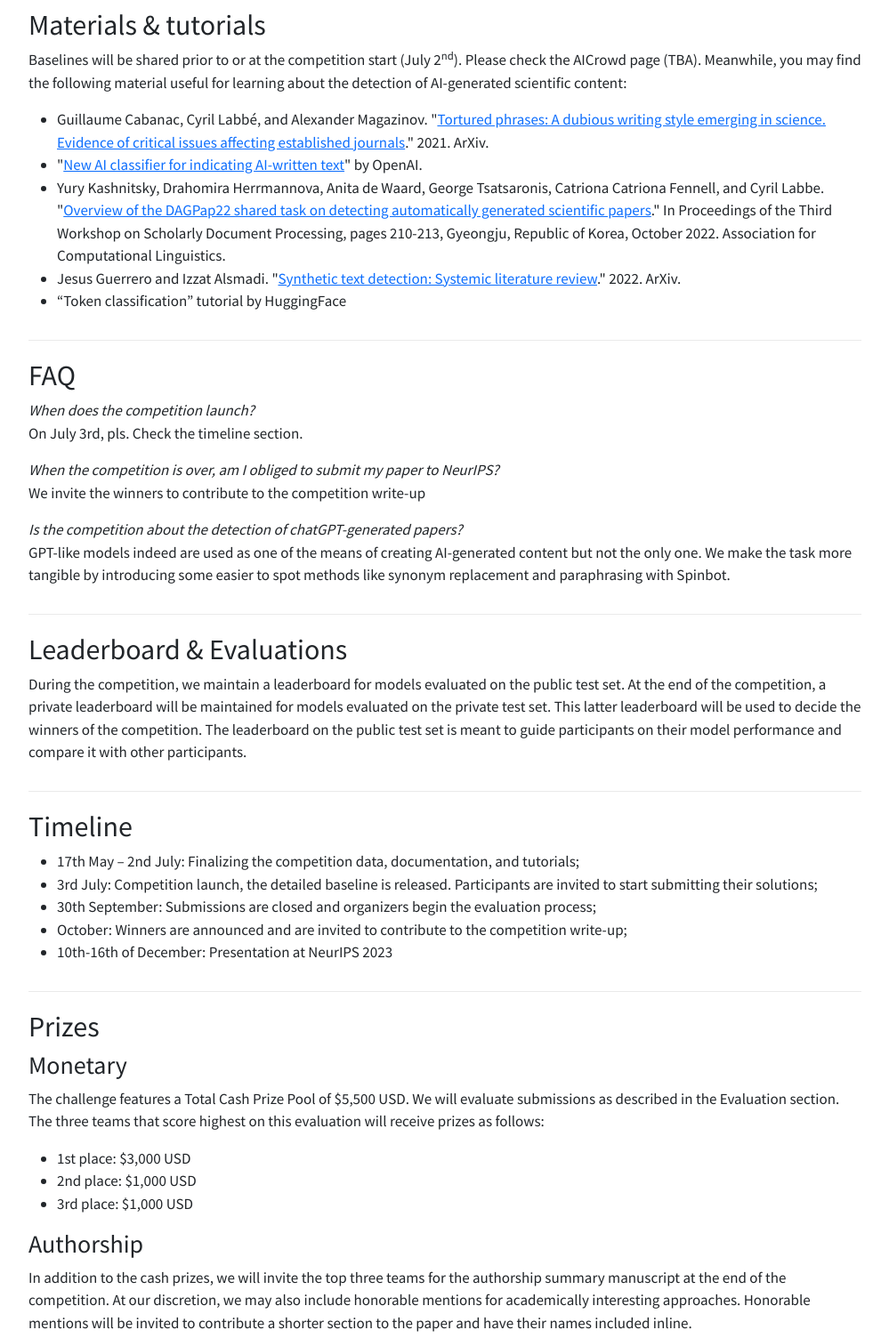
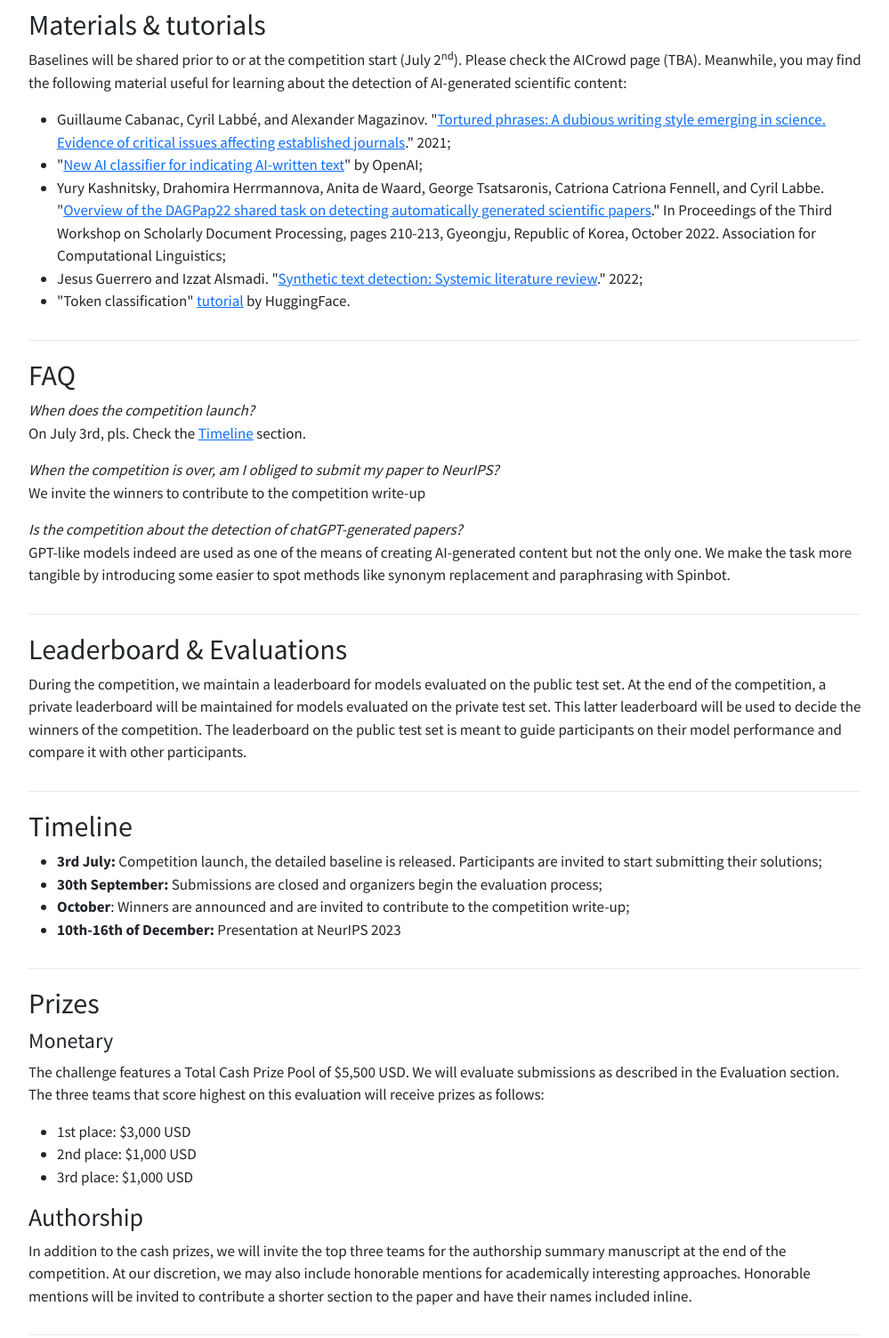
Before and after one commit to dagpap/dagpap.github.io, a plain HTML site: page index.html in a window 1280 px wide. Shown: the part 1060-2564 px from the top of the page at 89% size, without its empty margins (140-1139 px from the left). Drawn offline with nearby package versions, Linux system fonts and the light colour scheme.

Commit message:
minor corrections

```diff
--- a/index.html
+++ b/index.html
@@ -72,7 +72,7 @@
                 </p>
 
                 <p>
-                    In the <a href="https://arxiv.org/abs/2210.04895">paper</a> "The 'problematic paper screener' automatically
+                    In the <a href="https://arxiv.org/abs/2210.04895">paper</a> "The 'Problematic Paper Screener automatically
                     selects suspect publications for post-publication (re)assessment" the authors (including
                     the co-organizer of this competition Cyril Labbé) share a dashboard listing of thousands of published papers,
                     some of which are entirely or partly computer-generated. In the <a href="https://arxiv.org/abs/2107.06751">paper</a>
@@ -120,22 +120,22 @@
                     <li>
                         Guillaume Cabanac, Cyril Labbé, and Alexander Magazinov. "<a href="https://arxiv.org/abs/2107.06751">Tortured
                             phrases: A dubious writing style emerging in science. Evidence of critical issues affecting established
-                            journals</a>." 2021. ArXiv.
+                            journals</a>." 2021;
                     </li>
                     <li>
                         "<a href="https://openai.com/blog/new-ai-classifier-for-indicating-ai-written-text">New AI classifier
-                        for indicating AI-written text</a>" by OpenAI.
+                        for indicating AI-written text</a>" by OpenAI;
                     </li>
                     <li>
                         Yury Kashnitsky, Drahomira Herrmannova, Anita de Waard, George Tsatsaronis, Catriona Catriona Fennell,
                         and Cyril Labbe. "<a href="https://aclanthology.org/2022.sdp-1.26/">Overview of the DAGPap22 shared task on detecting
                             automatically generated scientific papers</a>." In Proceedings of the Third Workshop on Scholarly Document
-                        Processing, pages 210-213, Gyeongju, Republic of Korea, October 2022. Association for Computational Linguistics.</li>
+                        Processing, pages 210-213, Gyeongju, Republic of Korea, October 2022. Association for Computational Linguistics;</li>
                     <li>
                         Jesus Guerrero and Izzat Alsmadi. "<a href="https://arxiv.org/abs/2210.06336">Synthetic text detection:
-                            Systemic literature review</a>." 2022. ArXiv.
+                            Systemic literature review</a>." 2022;
                     </li>
-                    <li>“Token classification” tutorial by HuggingFace</li>
+                    <li>"Token classification" <a href="https://huggingface.co/docs/transformers/tasks/token_classification">tutorial</a> by HuggingFace.</li>
                 </ul>
 
                 <hr class="vline" id="faq" />
@@ -144,7 +144,7 @@
 
                 <p>
                     <em>When does the competition launch?</em><br />
-                    On July 3rd, pls. Check the timeline section.
+                    On July 3rd, pls. Check the <a href="#timeline">Timeline</a> section.
                 </p>
 
                 <p>
@@ -176,18 +176,17 @@
                 <h2>Timeline</h2>
 
                 <ul>
-                    <li>17th May – 2nd July: Finalizing the competition data, documentation, and tutorials;</li>
-                    <li>3rd July: Competition launch, the detailed baseline is released. Participants are invited to start submitting their solutions;</li>
-                    <li>30th September: Submissions are closed and organizers begin the evaluation process;</li>
-                    <li>October: Winners are announced and are invited to contribute to the competition write-up;</li>
-                    <li>10th-16th of December: Presentation at NeurIPS 2023</li>
+                    <li><strong>3rd July:</strong> Competition launch, the detailed baseline is released. Participants are invited to start submitting their solutions;</li>
+                    <li><strong>30th September:</strong> Submissions are closed and organizers begin the evaluation process;</li>
+                    <li><strong>October</strong>: Winners are announced and are invited to contribute to the competition write-up;</li>
+                    <li><strong>10th-16th of December:</strong> Presentation at NeurIPS 2023</li>
                 </ul>
 
                 <hr class="vline" id="prizes" />
 
                 <h2>Prizes</h2>
 
-                <h3>Monetary</h3>
+                <h4>Monetary</h3>
 
                 <p>The challenge features a Total Cash Prize Pool of $5,500 USD. We will evaluate submissions as described in the Evaluation section. The three teams that score highest on this evaluation will receive prizes as follows:</p>
 
@@ -244,7 +243,7 @@
 				<a href="#">Back to top</a>
 			</p>
 			<p class="float-left">
-				© 2021 Copyright: ...
+				© 2023 Copyright: ...
 			</p>
 		</div>
 	</footer>
```
